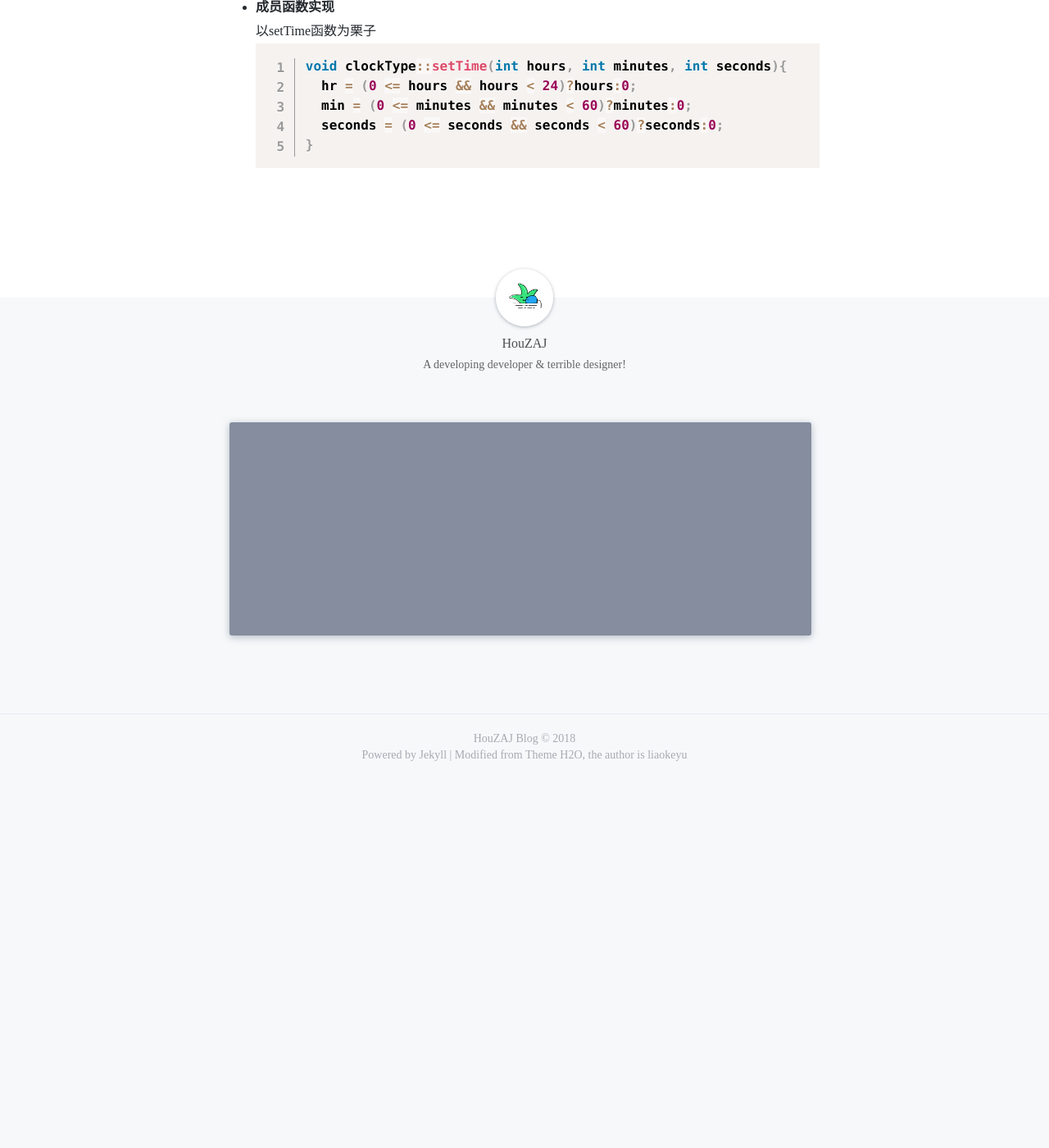
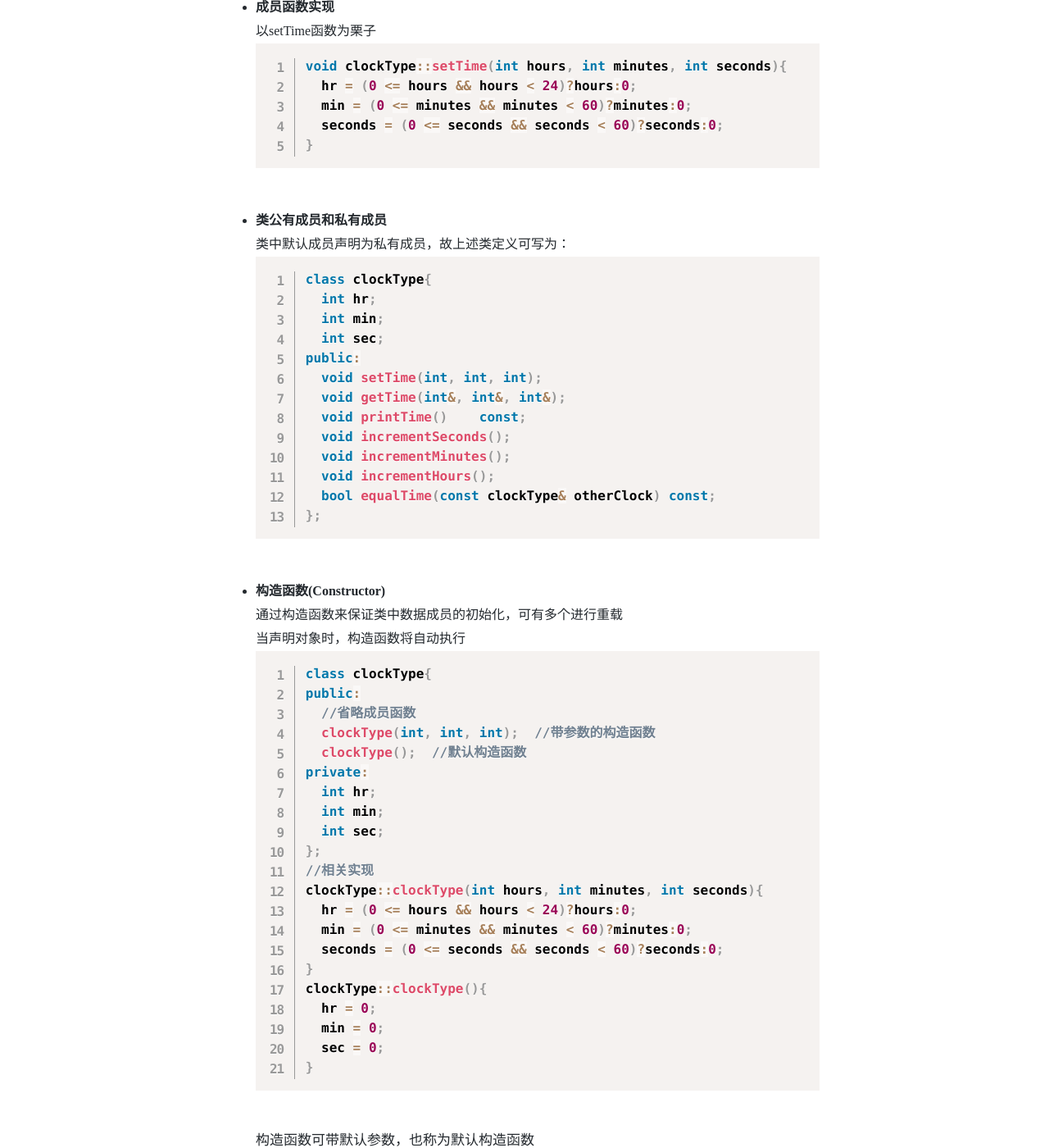
Before and after one commit to houzaj/houzaj.github.io, a Jekyll site: the page built from _posts/2018-1-8-cpp_summary.md, in a window 1280 px wide and 1400 px high, scrolled down 8878 px. Shown: the whole window at 82% size. Built offline with Jekyll 4.4.1, drawn with Linux system fonts in a browser that asks for light colours; nearby versions of some CDN libraries; comment, search, counter and statistics services are not loaded; before the commit the page ends 9829 px from its top, so only the background shows below that; some of the changed text lies outside the part shown.

Commit message:
fix js and add a new article

`````diff
--- a/_posts/2018-1-8-cpp_summary.md
+++ b/_posts/2018-1-8-cpp_summary.md
@@ -325,3 +325,118 @@
 }
 ```
 <br>
+- **类公有成员和私有成员**
+类中默认成员声明为私有成员，故上述类定义可写为：
+```cpp
+class clockType{
+    int hr;
+    int min;
+    int sec;
+public:
+    void setTime(int, int, int);
+    void getTime(int&, int&, int&);
+    void printTime()    const;
+    void incrementSeconds();
+    void incrementMinutes();
+    void incrementHours();
+    bool equalTime(const clockType& otherClock) const;
+};
+```
+<br>
+
+- **构造函数(Constructor)**
+通过构造函数来保证类中数据成员的初始化，可有多个进行重载
+当声明对象时，构造函数将自动执行
+```cpp
+class clockType{
+public:
+    //省略成员函数
+    clockType(int, int, int);  //带参数的构造函数
+    clockType();  //默认构造函数
+private:
+    int hr;
+    int min;
+    int sec;
+};
+//相关实现
+clockType::clockType(int hours, int minutes, int seconds){
+    hr = (0 <= hours && hours < 24)?hours:0;
+    min = (0 <= minutes && minutes < 60)?minutes:0;
+    seconds = (0 <= seconds && seconds < 60)?seconds:0;
+}
+clockType::clockType(){
+    hr = 0;
+    min = 0;
+    sec = 0;
+}
+```
+<br>
+构造函数可带默认参数，也称为默认构造函数
+```cpp
+class clockType{
+public:
+    //省略成员函数
+    clockType(int = 0, int = 0, int = 0);  //默认构造函数
+private:
+    int hr;
+    int min;
+    int sec;
+};
+//相关实现
+clockType::clockType(int hours, int minutes, int seconds){
+    hr = (0 <= hours && hours < 24)?hours:0;
+    min = (0 <= minutes && minutes < 60)?minutes:0;
+    seconds = (0 <= seconds && seconds < 60)?seconds:0;
+}
+```
+```cpp
+int main(){
+  clockType myclock1;
+  clockType myclock2(5, 12, 40);
+}
+```
+<br>
+
+- **析构函数(Destructor)**
+每个类只能有一个析构函数，在程序退出类对象的作用域（即类对象被释放）时，自动执行类的析构函数。
+```cpp
+class clockType{
+public:
+    //省略成员函数
+    clockType();  //默认构造函数
+    ~clockType();   //析构函数
+private:
+    int hr;
+    int min;
+    int sec;
+};
+````
+
+- **抽象数据类型(Abstract data type, ADT)**
+只确定逻辑特性而没有实现细节的数据类型，有3个相关属性：
+  1. 类型名称(Data Type Name)
+  2. 域(Domain)： 即属于ADT的一系列值
+  3. 一系列操作(Operations)
+
+  由此可定义clockType抽象数据类型如下所示：
+  ```cpp
+  dataTypeName
+    clockType
+  domain
+    each clockType value is a time of day in the form of hours, minutes, and seconds.
+  operations
+    Set the time.
+    Return the time.
+    ......
+  ```
+
+  可见，类是实现ADT的一种便利的方法
+<br>
+
+- **类与结构体**
+如果类的所有数据成员都是公有成员，不包含任何成员函数，那么一般使用结构体
+<br>
+
+**继承与组成**
+  C++类之间的两种常见关系：继承("is-a"关系)，组成("has-a"关系)
+- **继承**
`````
